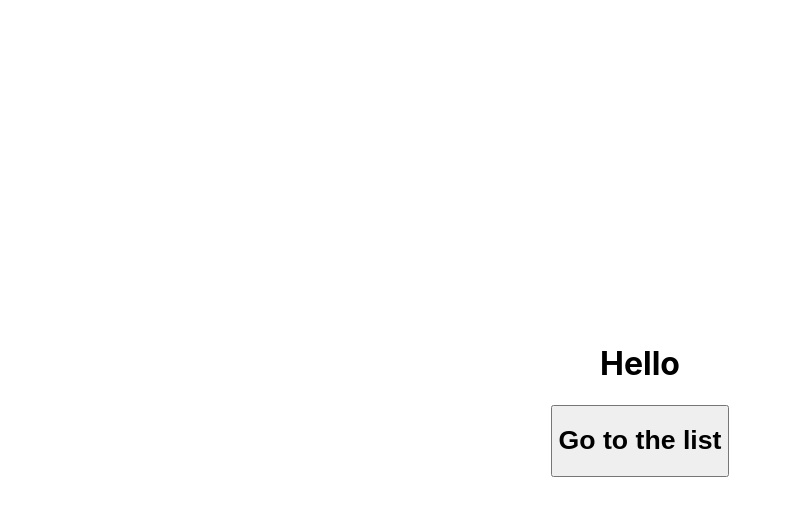
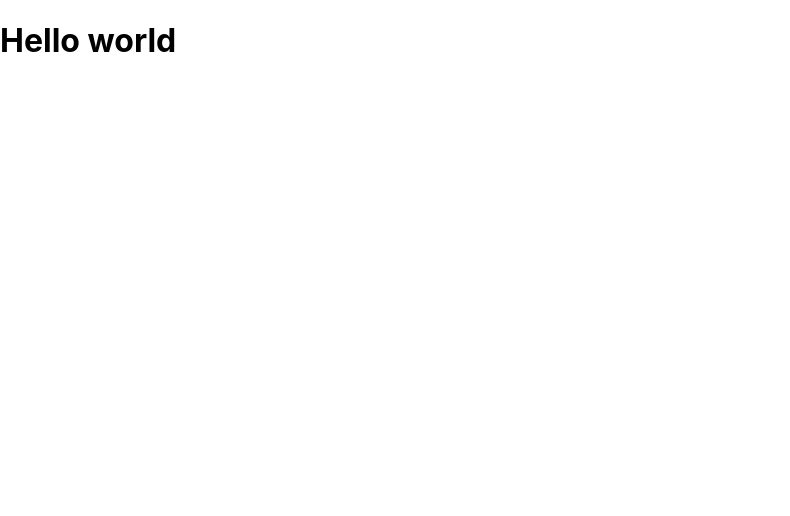
Before and after one commit to Abdallah-Youssef/Spring-React, a React (Create React App) app in the folder client/: page / in a window 1280 px wide. Shown: the top 516 px of the page, without its empty margins (0-790 px from the left). Built offline with nearby package versions, Linux system fonts and the light colour scheme.

Commit message:
Setup test

```diff
--- a/client/src/App.js
+++ b/client/src/App.js
@@ -3,6 +3,7 @@ import InfiniteScroller from './components/InfiniteScroller';
 import { Route, Switch } from 'react-router-dom';
 import { Welcome } from './components/Welcome';
 function App() {
+  return (<h1> Hello world</h1>)
   return (
     <div className="App">
       <Switch>
```
Also changed, not shown: client/package.json (+5 -3 lines), client/src/setupTests.js (added, +5 -0 lines), 2 other files (tests, documents, lock files or other folders).
